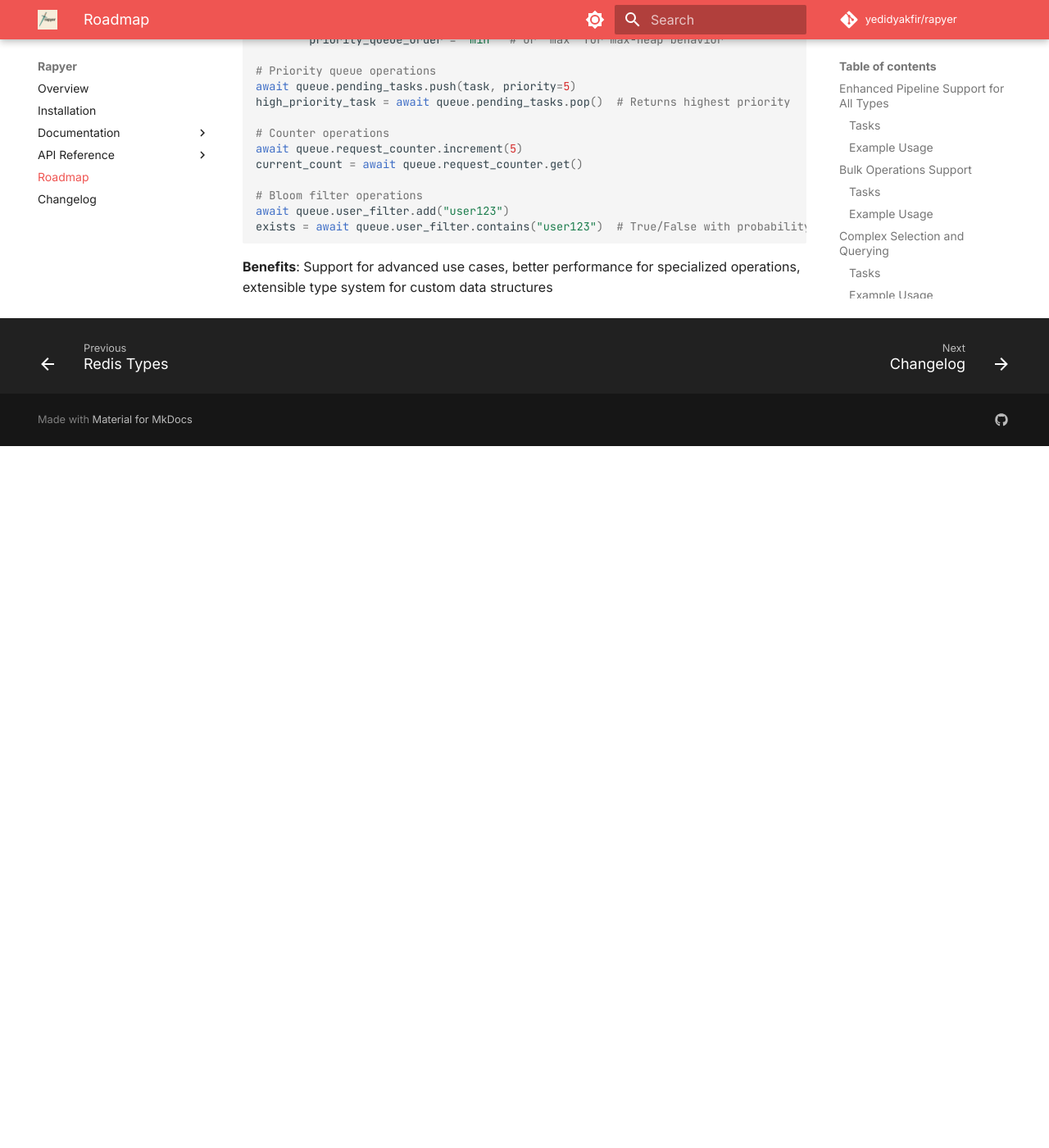
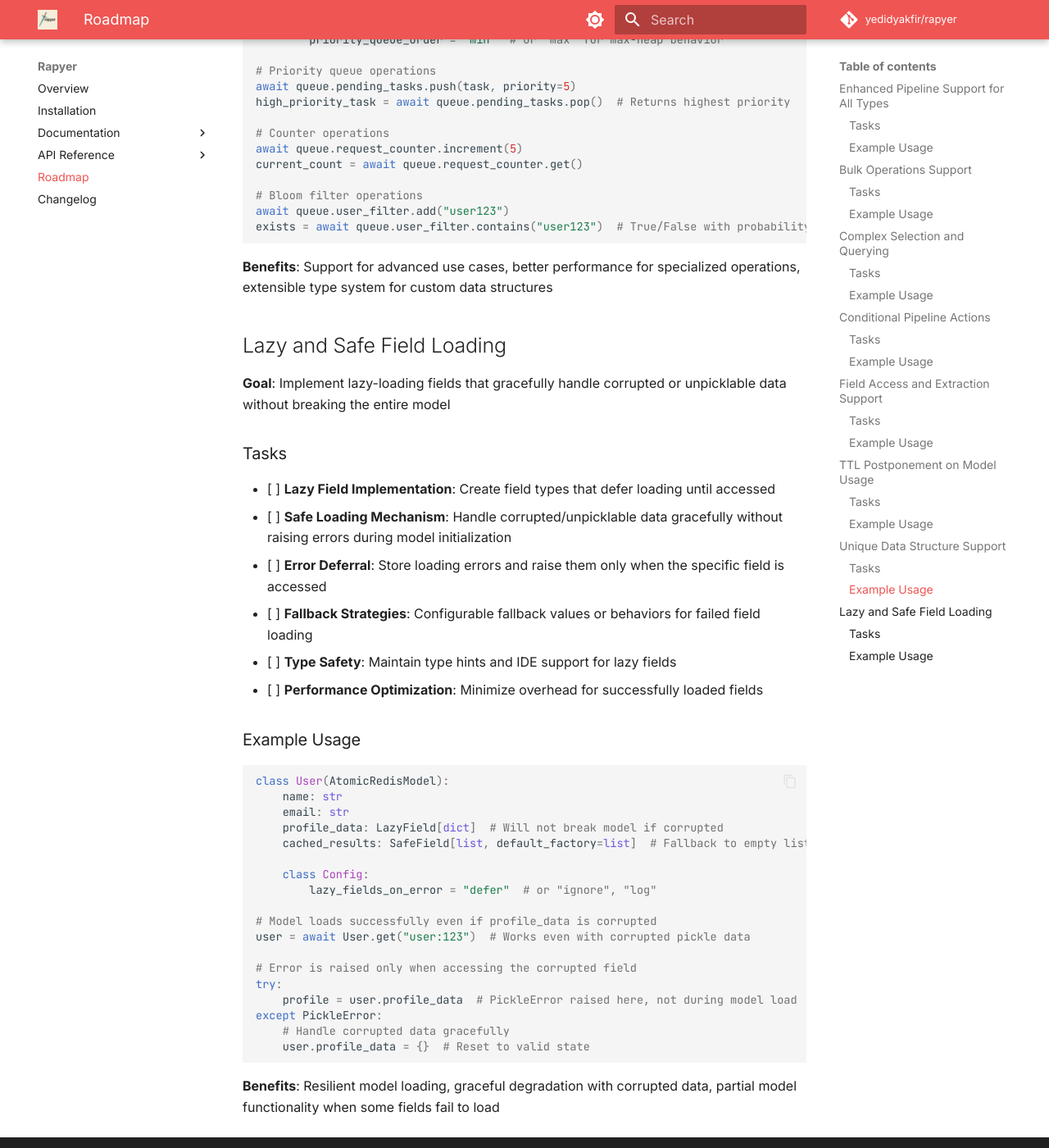
Before and after one commit to yedidyakfir/rapyer, an MkDocs documentation site: the page built from docs/roadmap.md, in a window 1280 px wide and 1400 px high, scrolled down 5216 px. Shown: the whole window at 82% size. Built offline with MkDocs 1.6.1 and Material for MkDocs 9.7.7, drawn with Linux system fonts in a browser that asks for light colours; comment, search, counter and statistics services are not loaded; before the commit the page ends 5760 px from its top, so only the background shows below that.

Commit message:
added task for lazy loading

````diff
--- a/docs/roadmap.md
+++ b/docs/roadmap.md
@@ -206,3 +206,39 @@ exists = await queue.user_filter.contains("user123")  # True/False with probabil
 ```
 
 **Benefits**: Support for advanced use cases, better performance for specialized operations, extensible type system for custom data structures
+
+## Lazy and Safe Field Loading
+
+**Goal**: Implement lazy-loading fields that gracefully handle corrupted or unpicklable data without breaking the entire model
+
+### Tasks
+- [ ] **Lazy Field Implementation**: Create field types that defer loading until accessed
+- [ ] **Safe Loading Mechanism**: Handle corrupted/unpicklable data gracefully without raising errors during model initialization
+- [ ] **Error Deferral**: Store loading errors and raise them only when the specific field is accessed
+- [ ] **Fallback Strategies**: Configurable fallback values or behaviors for failed field loading
+- [ ] **Type Safety**: Maintain type hints and IDE support for lazy fields
+- [ ] **Performance Optimization**: Minimize overhead for successfully loaded fields
+
+### Example Usage
+```python
+class User(AtomicRedisModel):
+    name: str
+    email: str
+    profile_data: LazyField[dict]  # Will not break model if corrupted
+    cached_results: SafeField[list, default_factory=list]  # Fallback to empty list
+
+    class Config:
+        lazy_fields_on_error = "defer"  # or "ignore", "log"
+
+# Model loads successfully even if profile_data is corrupted
+user = await User.get("user:123")  # Works even with corrupted pickle data
+
+# Error is raised only when accessing the corrupted field
+try:
+    profile = user.profile_data  # PickleError raised here, not during model load
+except PickleError:
+    # Handle corrupted data gracefully
+    user.profile_data = {}  # Reset to valid state
+```
+
+**Benefits**: Resilient model loading, graceful degradation with corrupted data, partial model functionality when some fields fail to load
````
